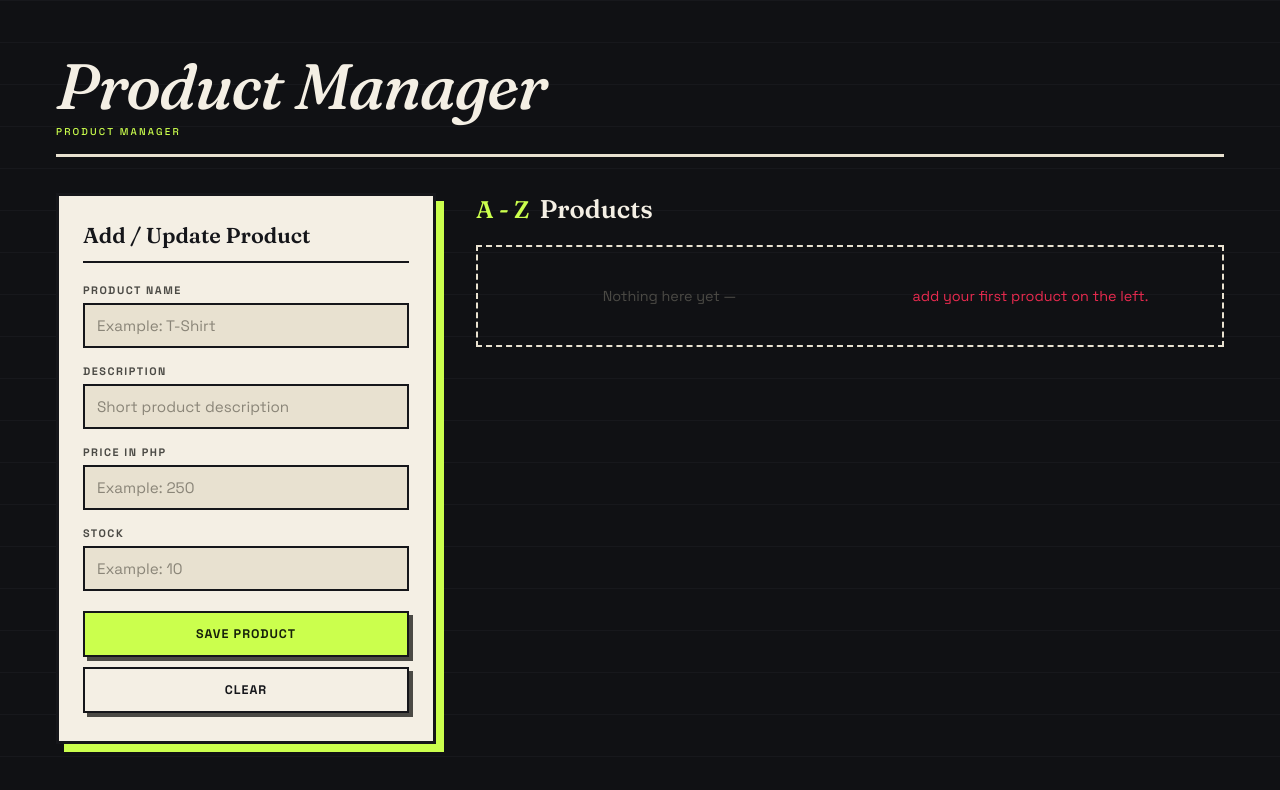
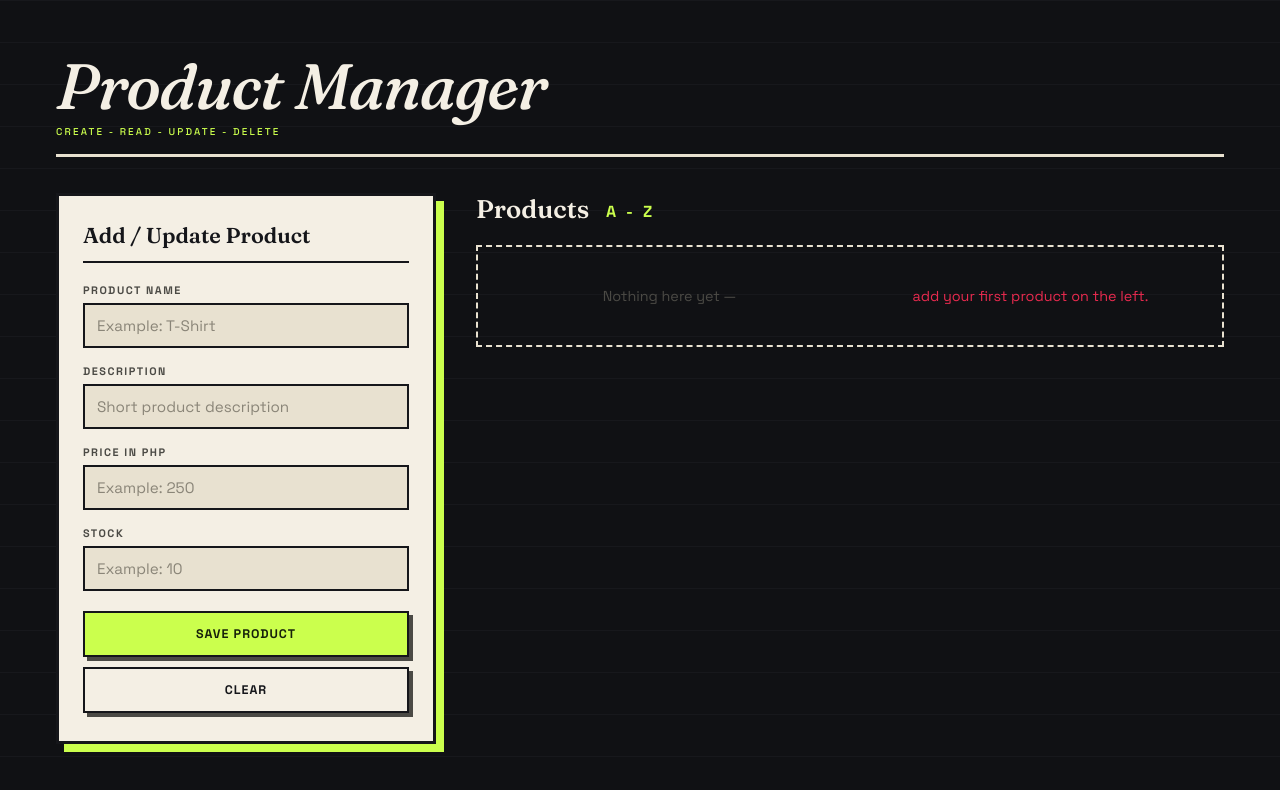
Before and after one commit to JosephDaCoder/Barias-Garces-Gordo, a website: page index.html in a window 1280 px wide. Drawn offline with nearby package versions, Linux system fonts and the light colour scheme; no server answers.

Commit message:
a-z filter,a-z indicator

```diff
--- a/app.js
+++ b/app.js
@@ -15,7 +15,7 @@ async function loadProducts() {
   const { data, error } = await db
     .from("products")
     .select("*")
-    .order("created_at", { ascending: false });
+    .order("name", { ascending: true });
 
   if (error) {
     console.error(error);
--- a/style.css
+++ b/style.css
@@ -61,7 +61,7 @@ body > h1 {
 }
 
 body > h1::after {
-  content: "PRODUCT MANAGER";
+  content: "CREATE - READ - UPDATE - DELETE";
   display: block;
   font-family: var(--font-body);
   font-style: normal;
@@ -200,11 +200,6 @@ body > section:last-of-type > h2 {
   gap: 10px;
 }
 
-body > section:last-of-type > h2::before {
-  content: "A - Z";
-  color: var(--accent);
-  font-size: 1.50rem;
-}
 
 #productList {
   display: grid;
@@ -362,3 +357,21 @@ body > section:last-of-type > h2::before {
     position: static;
   }
 }
+body > section:last-of-type {
+  position: relative;
+}
+
+body > section:last-of-type::before {
+  content: "A - Z";
+  position: absolute;
+  left: 130px;
+  top: 8px;
+  transform: none;
+  font-family: var(--font-body);
+  font-weight: 700;
+  font-size: 1rem;
+  letter-spacing: 0.2em;
+  color: #cbff4d;
+
+  white-space: nowrap;
+}
```
